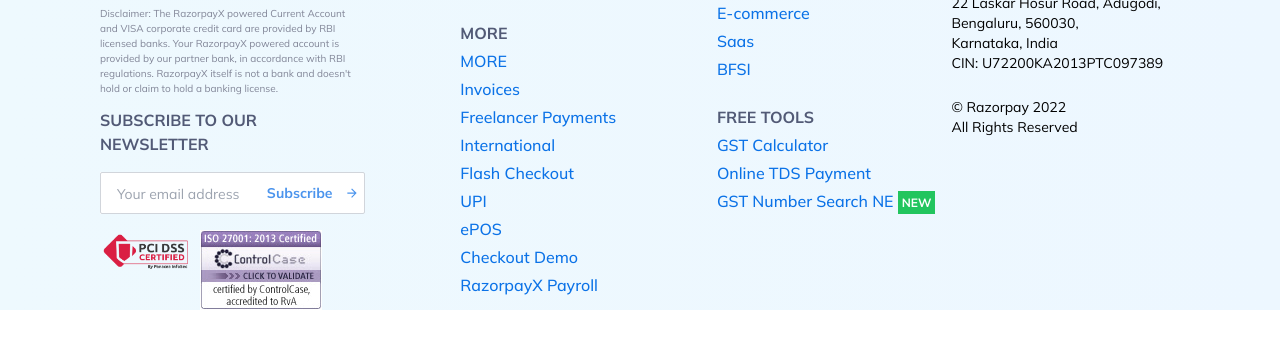
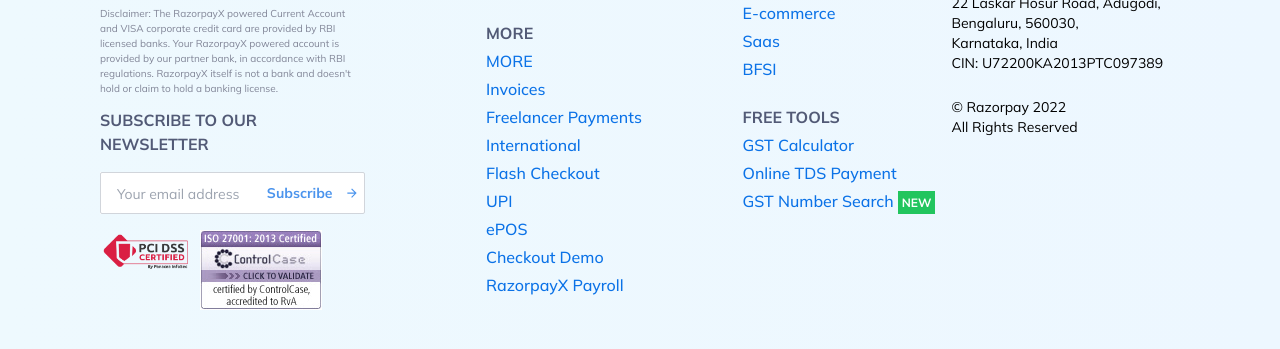
Before and after one commit to Dhruv-26/Razorplay-Clone, a website built with Vite: page index.html in a window 1280 px wide. Shown: the part 8186-8535 px from the top of the page. Before the commit the page ends 8496 px from the top, so only its background shows below. Built offline with nearby package versions, Linux system fonts and the light colour scheme.

Commit message:
some extra changes

```diff
--- a/index.html
+++ b/index.html
@@ -926,7 +926,7 @@
 
     <!-- Footer -->
     <section class="bg-gradient-to-r from-[#eef9fe] to-[#edf7ff] -mt-[300px]">
-        <div class="w-11/12 max-w-[1080px] flex pt-[400px] mx-auto justify-between">
+        <div class="w-11/12 max-w-[1080px] flex pt-[400px] mx-auto justify-between pb-10 space-x-4">
             <!-- column1 -->
             <div class="max-w-[260px] flex flex-col">
                 <img src="Images/logo-dark.svg" alt="" loading="lazy" width="120px" height="24px">
@@ -1056,7 +1056,7 @@
                         <li><a href="#" class="font-medium text-lightBlue500 hover:text-grayBlue transition-all duration-200">GST Calculator</a></li>
                         <li><a href="#" class="font-medium text-lightBlue500 hover:text-grayBlue transition-all duration-200">Online TDS Payment</a></li>
                         <li>
-                            <a href="#" class="font-medium text-lightBlue500 hover:text-grayBlue transition-all duration-200">GST Number Search NE</a>
+                            <a href="#" class="font-medium text-lightBlue500 hover:text-grayBlue transition-all duration-200">GST Number Search</a>
                             <span class="text-xs font-bold text-white p-1 bg-green-500">NEW</span>
                         </li>
                     </ul>
```
